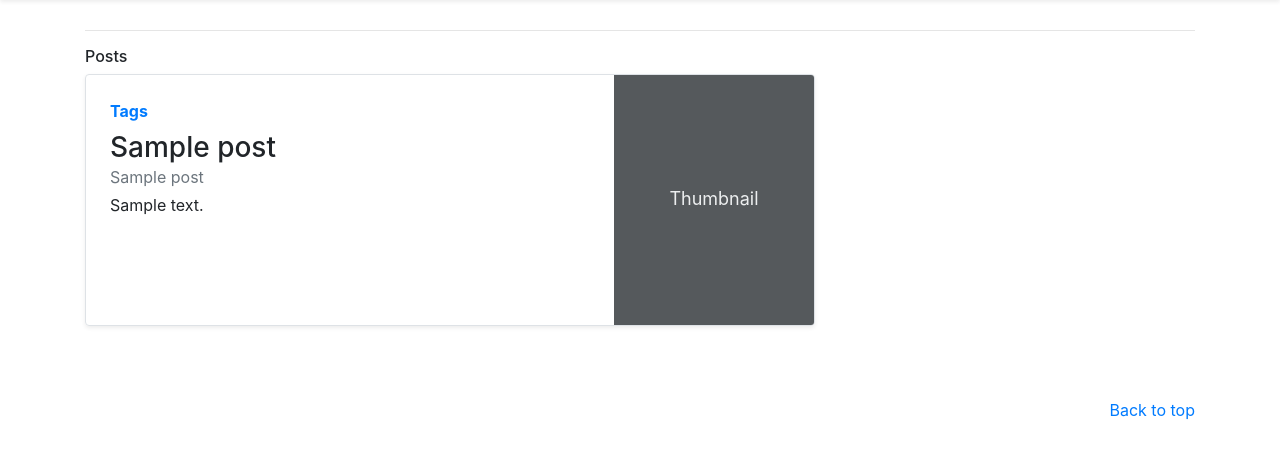
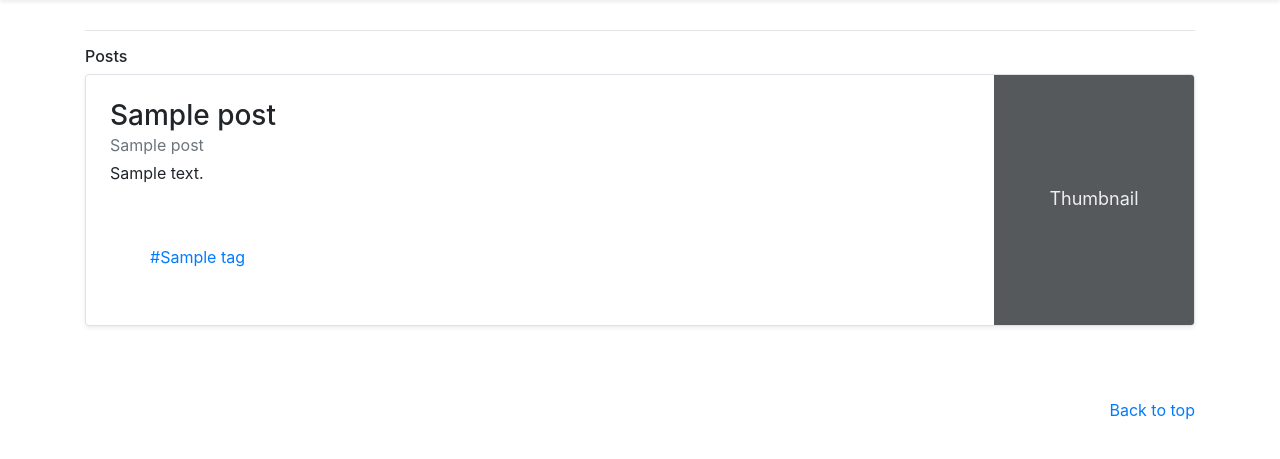
Before and after one commit to nsaranya4/APAD_AmusementParks, a Flask app: template ui/app/amusepark/templates/myposts.html in a window 1280 px wide. Shown: the part 56-515 px from the top of the page. Run offline with Flask 2, Linux system fonts and the light colour scheme; the template is opened without the code that fills it: most values are stand-ins (such as "Sample title", 1, 10 or a date in 2020); some libraries are stand-ins or nearby versions.

Commit message:
ui: proper display of tags

```diff
--- a/ui/app/amusepark/templates/myposts.html
+++ b/ui/app/amusepark/templates/myposts.html
@@ -10,15 +10,23 @@
     <h6 style=text-align:left>Posts</h6>
     <div class="row">
         {% for post in posts %}
-        <div class="col-md-8">
+        <div class="col-md-12">
         <a style="text-align:left;" href="#" class="btn btn-default btn-lg" role="link" hidden="true">Prev report</a>
 
             <div class="row no-gutters border rounded overflow-hidden flex-md-row mb-4 shadow-sm h-md-250 position-relative">
                 <div class="col p-4 d-flex flex-column position-static">
-                    <strong class="d-inline-block mb-2 text-primary">Tags</strong>
                     <h3 class="mb-0">{{ post.title }}</h3>
                     <div class="mb-1 text-muted">{{ post.name }}</div>
                     <p class="card-text mb-auto">{{ post.description }}</p>
+                    <p class="card-text mb-auto">
+                        <ul>
+                          {% for tag in post.tags %}
+                            <li  style="display:inline-block;" class="align-items-left">
+                              <a href="#">#{{tag}}  </a>
+                            </li>
+                          {% endfor %}
+                        </ul>
+                    </p>
                 </div>
                 <div class="col-auto d-none d-lg-block">
                     <svg class="bd-placeholder-img" width="200" height="250" xmlns="http://www.w3.org/2000/svg" preserveAspectRatio="xMidYMid slice" focusable="false" role="img" aria-label="Placeholder: Thumbnail"><title>Placeholder</title><rect width="100%" height="100%" fill="#55595c"/><text x="50%" y="50%" fill="#eceeef" dy=".3em">Thumbnail</text></svg>
```
Also changed, not shown: ui/app/amusepark/templates/posts.html (+9 -1 lines).
